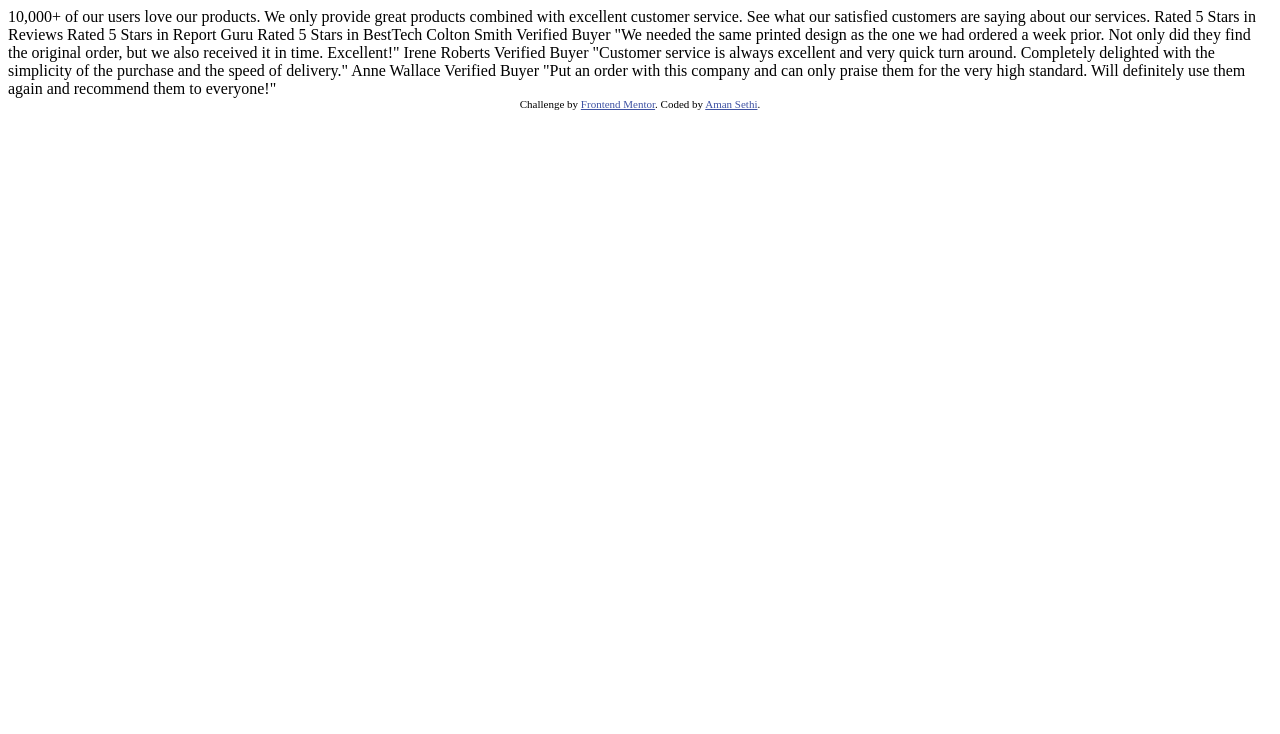
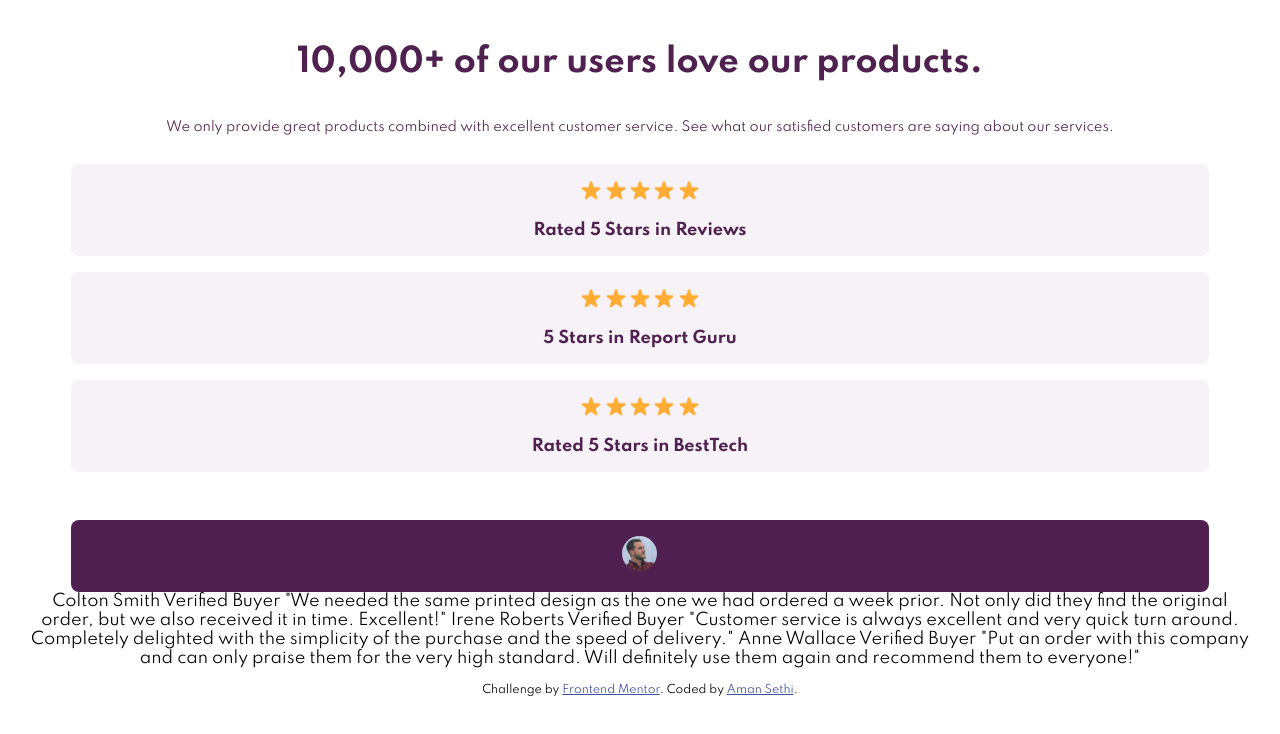
Before and after one commit to amansethi00/social-proof-challenge, a plain HTML site: page index.html in a window 1280 px wide. Drawn offline with Linux system fonts and the light colour scheme.

Commit message:
add reviews and header

```diff
--- a/index.html
+++ b/index.html
@@ -26,18 +26,57 @@
     </style>
   </head>
   <body>
-    10,000+ of our users love our products. We only provide great products
-    combined with excellent customer service. See what our satisfied customers
-    are saying about our services. Rated 5 Stars in Reviews Rated 5 Stars in
-    Report Guru Rated 5 Stars in BestTech Colton Smith Verified Buyer "We needed
-    the same printed design as the one we had ordered a week prior. Not only did
-    they find the original order, but we also received it in time. Excellent!"
-    Irene Roberts Verified Buyer "Customer service is always excellent and very
-    quick turn around. Completely delighted with the simplicity of the purchase
-    and the speed of delivery." Anne Wallace Verified Buyer "Put an order with
-    this company and can only praise them for the very high standard. Will
-    definitely use them again and recommend them to everyone!"
+    <div class="container">
+      <h2 class="head text-purple">10,000+ of our users love our products.</h2>
+      <p class="text-purple">
+        We only provide great products combined with excellent customer service.
+        See what our satisfied customers are saying about our services.
+      </p>
+      <div class="tab text-purple">
+        <p>
+          <img src="./favicon_io/favicon.ico" class="star" />
+          <img src="./favicon_io/favicon.ico" class="star" />
+          <img src="./favicon_io/favicon.ico" class="star" />
+          <img src="./favicon_io/favicon.ico" class="star" />
+          <img src="./favicon_io/favicon.ico" class="star" />
+        </p>
 
+        <p>Rated 5 Stars in Reviews</p>
+      </div>
+      <div class="tab text-purple">
+        <p>
+          <img src="./favicon_io/favicon.ico" class="star" />
+          <img src="./favicon_io/favicon.ico" class="star" />
+          <img src="./favicon_io/favicon.ico" class="star" />
+          <img src="./favicon_io/favicon.ico" class="star" />
+          <img src="./favicon_io/favicon.ico" class="star" />
+        </p>
+        <p>5 Stars in Report Guru</p>
+      </div>
+      <div class="tab text-purple">
+        <p>
+          <img src="./favicon_io/favicon.ico" class="star" />
+          <img src="./favicon_io/favicon.ico" class="star" />
+          <img src="./favicon_io/favicon.ico" class="star" />
+          <img src="./favicon_io/favicon.ico" class="star" />
+          <img src="./favicon_io/favicon.ico" class="star" />
+        </p>
+        <p>Rated 5 Stars in BestTech</p>
+      </div>
+      <div class="space"></div>
+      <div class="tab tab-purple">
+        <img src="images/image-colton.jpg" class="avatar1"></img>
+      </div>
+
+      Colton Smith Verified Buyer "We needed the same printed design as the one
+      we had ordered a week prior. Not only did they find the original order,
+      but we also received it in time. Excellent!" Irene Roberts Verified Buyer
+      "Customer service is always excellent and very quick turn around.
+      Completely delighted with the simplicity of the purchase and the speed of
+      delivery." Anne Wallace Verified Buyer "Put an order with this company and
+      can only praise them for the very high standard. Will definitely use them
+      again and recommend them to everyone!"
+    </div>
     <div class="attribution">
       Challenge by
       <a href="https://www.frontendmentor.io?ref=challenge" target="_blank"
--- a/styles.css
+++ b/styles.css
@@ -0,0 +1,66 @@
+@import url("https://fonts.googleapis.com/css2?family=Spartan:wght@400;500;700&display=swap");
+
+:root {
+  --veryDarkMagenta: hsl(300, 43%, 22%);
+  --softPink: hsl(333, 80%, 67%);
+
+  --darkGrayishMagenta: hsl(303, 10%, 53%);
+  --lightGrayishMagenta: hsl(300, 24%, 96%);
+}
+body {
+  padding: 0rem;
+  margin: 0rem;
+}
+html {
+  font-family: "Spartan", sans-serif;
+}
+.head {
+  font-size: xx-large;
+
+  width: 100%;
+}
+.text-purple {
+  color: var(--veryDarkMagenta);
+}
+.container {
+  width: auto;
+  display: flex;
+  flex-direction: column;
+  text-align: center;
+  justify-content: center;
+  padding: 1rem 1.601rem;
+}
+.text-pink {
+  color: var(--veryDarkMagenta);
+}
+.tab {
+  margin: auto;
+  height: auto;
+  width: 95%;
+  background-color: var(--lightGrayishMagenta);
+  margin-top: 1rem;
+  padding: 0rem 1rem;
+  font-weight: bolder;
+  border-radius: 0.5rem;
+  width: 90%;
+}
+.tab-purple {
+  background-color: var(--veryDarkMagenta);
+  padding: 1rem 1rem;
+}
+.space {
+  width: 100%;
+  margin-bottom: 2rem;
+}
+.container > p {
+  font-size: small;
+}
+.star {
+  height: 20px;
+  width: 20px;
+}
+.avatar1 {
+  height: 35px;
+  width: 35px;
+  border-radius: 50%;
+}
```
Also changed, not shown: favicon_io/android-chrome-192x192.png (added), favicon_io/android-chrome-512x512.png (added), favicon_io/apple-touch-icon.png (added), favicon_io/favicon-16x16.png (added), favicon_io/favicon-32x32.png (added), favicon_io/favicon.ico (added), favicon_io/site.webmanifest (added).
